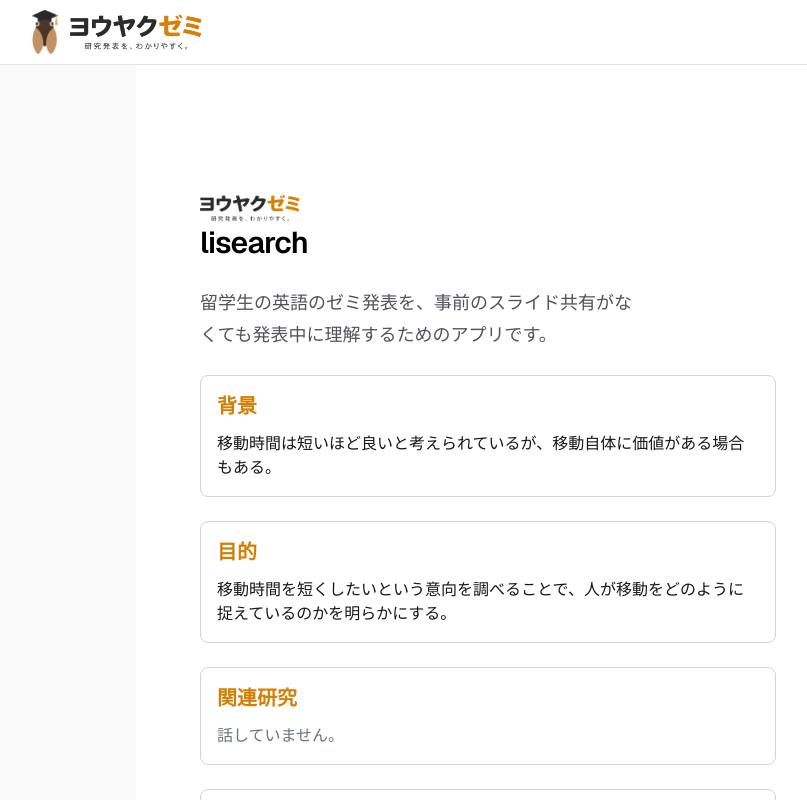
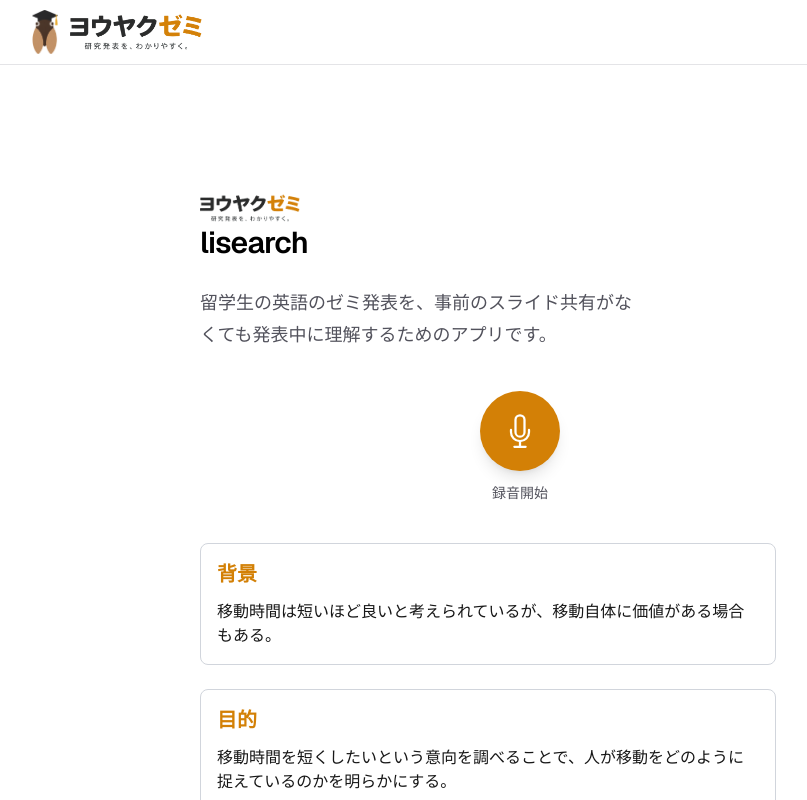
Before and after one commit to shiroshitsu/lisearch, a Next.js app: page / in a window 1280 px wide. Shown: the top 800 px of the page, without its empty margins (120-927 px from the left). Built offline with nearby package versions, Linux system fonts and the light colour scheme.

Commit message:
feat: 録音ボタンコンポーネントを追加し、ホームページに統合

```diff
--- /dev/null
+++ b/app/components/RecordButton.tsx
@@ -0,0 +1,80 @@
+"use client";
+
+import { useState } from "react";
+
+// アイコンは Heroicons (https://heroicons.com, MIT License) の
+// "microphone" / "stop" (24x24 outline) の SVG パスを使用している。
+function MicrophoneIcon() {
+  return (
+    <svg
+      xmlns="http://www.w3.org/2000/svg"
+      fill="none"
+      viewBox="0 0 24 24"
+      strokeWidth={1.5}
+      stroke="currentColor"
+      aria-hidden="true"
+      className="h-9 w-9"
+    >
+      <path
+        strokeLinecap="round"
+        strokeLinejoin="round"
+        d="M12 18.75a6 6 0 0 0 6-6v-1.5m-6 7.5a6 6 0 0 1-6-6v-1.5m6 7.5v3.75m-3.75 0h7.5M12 15.75a3 3 0 0 1-3-3V4.5a3 3 0 1 1 6 0v8.25a3 3 0 0 1-3 3Z"
+      />
+    </svg>
+  );
+}
+
+function StopIcon() {
+  return (
+    <svg
+      xmlns="http://www.w3.org/2000/svg"
+      fill="none"
+      viewBox="0 0 24 24"
+      strokeWidth={1.5}
+      stroke="currentColor"
+      aria-hidden="true"
+      className="h-9 w-9"
+    >
+      <path
+        strokeLinecap="round"
+        strokeLinejoin="round"
+        d="M5.25 7.5A2.25 2.25 0 0 1 7.5 5.25h9a2.25 2.25 0 0 1 2.25 2.25v9a2.25 2.25 0 0 1-2.25 2.25h-9a2.25 2.25 0 0 1-2.25-2.25v-9Z"
+      />
+    </svg>
+  );
+}
+
+// 録音ボタンのモック。押すと見た目だけ「録音中」に切り替わる（実際の録音はまだしない）。
+export default function RecordButton() {
+  const [recording, setRecording] = useState(false);
+
+  return (
+    <div className="flex flex-col items-center gap-3">
+      <button
+        type="button"
+        onClick={() => setRecording((r) => !r)}
+        aria-pressed={recording}
+        aria-label={recording ? "録音停止" : "録音開始"}
+        className={`relative flex h-20 w-20 items-center justify-center rounded-full text-white shadow-lg transition-all duration-150 active:scale-90 active:shadow-sm focus-visible:outline-none focus-visible:ring-4 focus-visible:ring-[#D38006]/40 ${
+          recording
+            ? "bg-red-500 hover:bg-red-600"
+            : "bg-[#D38006] hover:bg-[#b86f05] hover:-translate-y-0.5"
+        }`}
+      >
+        {recording && (
+          <span className="absolute inset-0 animate-ping rounded-full bg-red-500/40" />
+        )}
+        <span className="relative">
+          {recording ? <StopIcon /> : <MicrophoneIcon />}
+        </span>
+      </button>
+      <p
+        className={`text-sm font-medium ${
+          recording ? "text-red-500" : "text-zinc-600 dark:text-zinc-400"
+        }`}
+      >
+        {recording ? "録音中…（タップで停止）" : "録音開始"}
+      </p>
+    </div>
+  );
+}
--- a/app/page.tsx
+++ b/app/page.tsx
@@ -1,9 +1,10 @@
 import Image from "next/image";
+import RecordButton from "./components/RecordButton";
 
 export default function Home() {
   return (
-    <div className="flex flex-col flex-1 items-center justify-center bg-zinc-50 font-sans dark:bg-black">
-      <main className="flex flex-1 w-full max-w-3xl flex-col items-center py-32 px-16 bg-white dark:bg-black sm:items-start">
+    <div className="flex flex-col flex-1 items-center justify-center font-sans">
+      <main className="flex flex-1 w-full max-w-3xl flex-col items-center py-32 px-16 sm:items-start">
         <Image
           className="dark:invert w-[100px]"
           src="/logo.png"
@@ -20,6 +21,10 @@
           <p className="max-w-md text-lg leading-8 text-zinc-600 dark:text-zinc-400">
             留学生の英語のゼミ発表を、事前のスライド共有がなくても発表中に理解するためのアプリです。
           </p>
+
+          <div className="flex w-full justify-center py-4">
+            <RecordButton />
+          </div>
 
           <div className="w-full max-w-xl border border-gray-300 rounded-lg p-4">
             <h2 className="text-[#D38006] font-bold text-xl mb-3">背景</h2>
```
